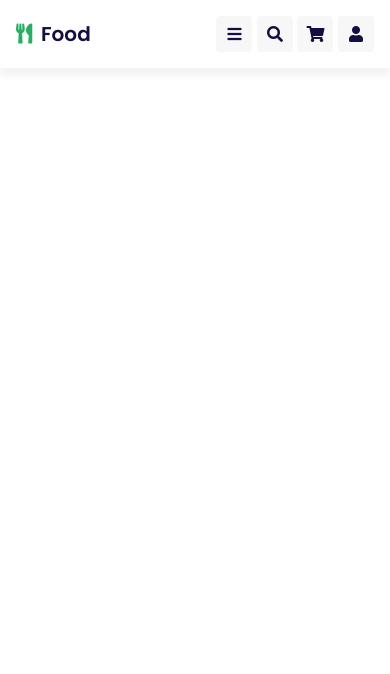
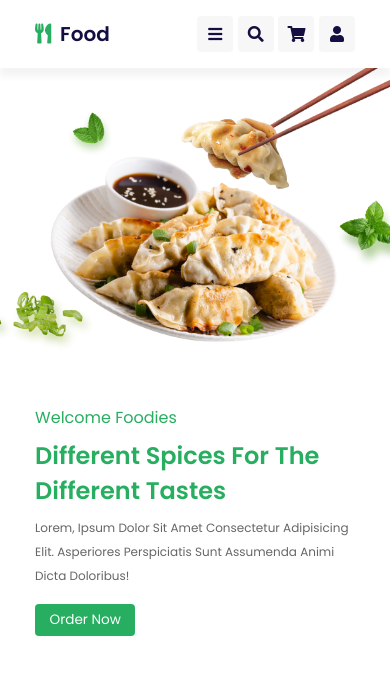
Before and after one commit to ozllmozdmrr/FoodRestaurant, a website: page public/index.html in a window 390 px wide. Drawn offline with Linux system fonts and the light colour scheme; files whose address does not match are found by name.

Commit message:
feat : screen responsive update

```diff
--- a/public/index.html
+++ b/public/index.html
@@ -66,7 +66,7 @@
 
                 <div class="box">
                     <i class="fas fa-times"></i>
-                    <img src="image/menu-1.png" alt="">
+                    <img src="/image/menu-1.png" alt="">
                     <div class="content">
                         <h3>delicious food</h3>
                         <span> quantity : </span>
@@ -79,7 +79,7 @@
 
                 <div class="box">
                     <i class="fas fa-times"></i>
-                    <img src="image/menu-2.png" alt="">
+                    <img src="/image/menu-2.png" alt="">
                     <div class="content">
                         <h3>delicious food</h3>
                         <span> quantity : </span>
@@ -92,7 +92,7 @@
 
                 <div class="box">
                     <i class="fas fa-times"></i>
-                    <img src="image/menu-3.png" alt="">
+                    <img src="/image/menu-3.png" alt="">
                     <div class="content">
                         <h3>delicious food</h3>
                         <span> quantity : </span>
@@ -105,7 +105,7 @@
 
                 <div class="box">
                     <i class="fas fa-times"></i>
-                    <img src="image/menu-4.png" alt="">
+                    <img src="/image/menu-4.png" alt="">
                     <div class="content">
                         <h3>delicious food</h3>
                         <span> quantity : </span>
@@ -118,7 +118,7 @@
 
                 <div class="box">
                     <i class="fas fa-times"></i>
-                    <img src="image/menu-5.png" alt="">
+                    <img src="/image/menu-5.png" alt="">
                     <div class="content">
                         <h3>delicious food</h3>
                         <span> quantity : </span>
@@ -165,7 +165,32 @@
             <p>forgot password? <a href="#">click here</a></p>
             <p>don't have an account? <a href="#">create one</a></p>
         </form>
+
     </div>
+
+    <!-- home section stars -->
+
+    <section class="home" id="home">
+
+        <div class="content">
+        <span>welcome foodies</span>
+        <h3>different spices for the different tastes</h3>
+        <p>Lorem, ipsum dolor sit amet consectetur adipisicing elit. Asperiores perspiciatis sunt assumenda animi dicta doloribus!</p>
+        <a href="#" class="btn">order now</a>
+        </div>
+
+        <div class="image">
+            <img src="/image/home-img.png" alt="" class="home-img">
+            <img src="/image/home-parallax-img.png" alt="" class="home-parallax-img">
+        </div>
+
+
+
+
+    </section>
+
+
+    <!-- home section ends -->
 
 
 
--- a/scss/style.scss
+++ b/scss/style.scss
@@ -1,167 +1,173 @@
 @import url('https://fonts.googleapis.com/css2?family=Poppins:wght@100;300;400;500;600&display=swap');
 @import url('https://fonts.googleapis.com/css2?family=Satisfy&display=swap');
 
-*{
+* {
   font-family: 'Poppins', sans-serif;
-  margin:0; padding:0;
+  margin: 0;
+  padding: 0;
   box-sizing: border-box;
-  outline: none; border:none;
+  outline: none;
+  border: none;
   text-decoration: none;
   text-transform: capitalize;
   transition: .2s linear;
 }
 
-$green:#27ae60;
-$black:#130f40;
-$white:#fff;
-$light-color:#666;
-$light-bg:#f7f7f7;
-$border:.1rem solid rgba(0,0,0,.2);
-$box-shadow:0 1rem 1rem rgba(0,0,0,.05);
+$green: #27ae60;
+$black: #130f40;
+$white: #fff;
+$light-color: #666;
+$light-bg: #f7f7f7;
+$border: .1rem solid rgba(0, 0, 0, .2);
+$box-shadow: 0 1rem 1rem rgba(0, 0, 0, .05);
 
 @mixin grid($val) {
   display: grid;
   grid-template-columns: repeat(auto-fit, minmax($val, 1fr));
-  gap:1.5rem;
+  gap: 1.5rem;
 }
 
 @mixin font($size) {
   font-family: 'Satisfy', cursive;
   font-size: $size;
-  color:$green;
+  color: $green;
 }
 
-html{
+html {
   font-size: 62.5%;
   overflow-x: hidden;
   scroll-behavior: smooth;
   scroll-padding-top: 8.5rem;
 
-  &::-webkit-scrollbar{
+  &::-webkit-scrollbar {
     width: 1rem;
   }
 
-  &::-webkit-scrollbar-track{
+  &::-webkit-scrollbar-track {
     background: $white;
   }
 
-  &::-webkit-scrollbar-thumb{
+  &::-webkit-scrollbar-thumb {
     background: $green;
     border-radius: 5rem;
   }
 }
 
-section{
-  padding:2rem 9%;
+section {
+  padding: 2rem 9%;
 }
 
-.heading{
+.heading {
   text-align: center;
   padding-bottom: 2rem;
 
-  span{
+  span {
     @include font(3rem);
   }
 
-  h3{
+  h3 {
     font-size: 3rem;
-    color:$black;
+    color: $black;
   }
 }
 
-.btn{
+.btn {
   display: inline-block;
   margin-top: 1rem;
-  padding:.7rem 1.8rem;
+  padding: .7rem 1.8rem;
   font-size: 1.7rem;
   cursor: pointer;
-  color:$white;
+  color: $white;
   background: $green;
   border-radius: .5rem;
 
-  &:hover{
+  &:hover {
     background: $black;
   }
 }
 
-.header{
+.header {
   position: sticky;
-  top:0; left:0; right:0;
+  top: 0;
+  left: 0;
+  right: 0;
   z-index: 1000;
   background: $white;
   box-shadow: $box-shadow;
   display: flex;
   align-items: center;
   justify-content: space-between;
-  padding:2rem 9%;
+  padding: 2rem 9%;
 
-  .logo{
+  .logo {
     font-size: 2.5rem;
     font-weight: bolder;
-    color:$black;
+    color: $black;
 
-    i{
+    i {
       padding-right: .5rem;
-      color:$green;
+      color: $green;
     }
   }
 
-  .navbar{
+  .navbar {
 
-    a{
+    a {
       font-size: 1.7rem;
-      margin:0 1rem;
-      color:$light-color;
+      margin: 0 1rem;
+      color: $light-color;
 
-      &:hover{
-        color:$green;
+      &:hover {
+        color: $green;
       }
     }
   }
 
-  .icons div{
+  .icons div {
     height: 4.5rem;
     width: 4.5rem;
     line-height: 4.5rem;
     font-size: 2rem;
     background: $light-bg;
-    color:$black;
+    color: $black;
     border-radius: .5rem;
     margin-left: .3rem;
     cursor: pointer;
     text-align: center;
 
-    &:hover{
-      color:$white;
+    &:hover {
+      color: $white;
       background: $green;
     }
   }
 }
 
-#menu-btn{
+#menu-btn {
   display: none;
 }
 
-@keyframes fadeUp{
-  0%{
+@keyframes fadeUp {
+  0% {
     transform: translateY(5rem);
     opacity: 0;
   }
 }
 
-.search-form-container{
+.search-form-container {
   position: fixed;
-  top:8.5rem; left:0; right:0;
+  top: 8.5rem;
+  left: 0;
+  right: 0;
   height: calc(100vh - 8.5rem);
   background: $white;
   z-index: 1000;
   display: none;
 
-  &.active{
+  &.active {
     display: block;
   }
 
-  form{
+  form {
     height: 7rem;
     border-bottom: .2rem solid $black;
     width: 100%;
@@ -169,30 +175,32 @@ section{
     align-items: center;
     animation: fadeUp .4s linear;
 
-    input{
+    input {
       height: 100%;
       width: 100%;
       font-size: 1.7rem;
-      color:$black;
+      color: $black;
       text-transform: none;
       padding-right: 1rem;
     }
 
-    label{
+    label {
       font-size: 3rem;
       cursor: pointer;
-      color:$black;
+      color: $black;
 
-      &:hover{
-        color:$green;
+      &:hover {
+        color: $green;
       }
     }
   }
 }
 
-.shopping-cart-container{
+.shopping-cart-container {
   position: fixed;
-  top:8.5rem; left:0; right:0;
+  top: 8.5rem;
+  left: 0;
+  right: 0;
   z-index: 1000;
   height: calc(100vh - 8.5rem);
   background: $white;
@@ -200,110 +208,111 @@ section{
   padding-bottom: 8rem;
   display: none;
 
-  &.active{
+  &.active {
     display: block;
   }
 
-  &::-webkit-scrollbar{
+  &::-webkit-scrollbar {
     width: 1rem;
   }
 
-  &::-webkit-scrollbar-track{
+  &::-webkit-scrollbar-track {
     background: $white;
   }
 
-  &::-webkit-scrollbar-thumb{
+  &::-webkit-scrollbar-thumb {
     background: $black;
     border-radius: 5rem;
   }
 
-  .title{
+  .title {
     font-size: 2.5rem;
-    padding:1rem;
-    color:$black;
+    padding: 1rem;
+    color: $black;
     border-bottom: $border;
     text-align: center;
   }
 
-  .products-container{
-    border:$border;
+  .products-container {
+    border: $border;
     border-radius: .5rem;
     animation: fadeUp .4s linear;
 
-    .box-container{
+    .box-container {
       @include grid(30rem);
-      padding:1.5rem;
+      padding: 1.5rem;
 
-      .box{
+      .box {
         border-radius: .5rem;
-        background:$light-bg;
+        background: $light-bg;
         display: flex;
         align-items: center;
-        gap:1.5rem;
-        padding:2rem;
+        gap: 1.5rem;
+        padding: 2rem;
         position: relative;
 
-        .fa-times{
+        .fa-times {
           position: absolute;
-          top:.7rem; right: 1rem;
+          top: .7rem;
+          right: 1rem;
           font-size: 2rem;
           cursor: pointer;
-          color:$black;
+          color: $black;
 
-          &:hover{
-            color:$green;
+          &:hover {
+            color: $green;
           }
         }
 
-        img{
-          height:8rem;
+        img {
+          height: 8rem;
         }
 
-        .content{
+        .content {
 
-          h3{
+          h3 {
             font-size: 2rem;
-            color:$black;
+            color: $black;
           }
 
-          span{
+          span {
             font-size: 1.5rem;
-            color:$light-color;
+            color: $light-color;
 
-            &.price{
-              color:$green;
+            &.price {
+              color: $green;
               font-size: 1.7rem;
             }
           }
 
-          input{
+          input {
             width: 8rem;
-            padding:.5rem 1.2rem;
+            padding: .5rem 1.2rem;
             font-size: 1.5rem;
-            color:$black;
-            margin:.7rem 0;
+            color: $black;
+            margin: .7rem 0;
           }
         }
       }
     }
   }
 
-  .cart-total{
+  .cart-total {
     margin-top: 2rem;
-    border:$border;
+    border: $border;
     border-radius: .5rem;
     animation: fadeUp .4s linear .4s backwards;
 
-    .box{
-      padding:1.5rem;
+    .box {
+      padding: 1.5rem;
 
-      h3{
-        color:$black;
+      h3 {
+        color: $black;
         font-size: 2rem;
         padding-bottom: .7rem;
 
-        span{
-          color:$green;
+        span {
+          color: $green;
         }
       }
     }
@@ -313,7 +322,9 @@ section{
 
 .login-form-container {
   position: fixed;
-  top:8.5rem; left:0; right:0;
+  top: 8.5rem;
+  left: 0;
+  right: 0;
   z-index: 1000;
   height: calc(100vh - 8.5rem);
   background: $white;
@@ -342,7 +353,7 @@ section{
   }
 
   .box {
-    margin:.7rem 0;
+    margin: .7rem 0;
     border-radius: .5rem;
     background: $light-bg;
     padding: 1rem 1.2rem;
@@ -356,7 +367,7 @@ section{
     padding: 1rem 0;
     display: flex;
     align-items: center;
-    gap:.5rem;
+    gap: .5rem;
 
     label {
       font-size: 1.5rem;
@@ -384,8 +395,60 @@ section{
         text-decoration: underline;
       }
     }
+  }
+}
 
 
+
+////////////    Home //////////////////
+
+
+.home {
+  display: flex;
+  align-items: center;
+  flex-wrap: wrap-reverse;
+  gap: 2rem;
+  position: relative;
+  overflow: hidden;
+
+  .content {
+    flex: 1 1 41rem;
+
+    span {
+      font-size: 2rem;
+      color: $green;
+    }
+
+    h3 {
+      font-size: 4rem;
+      color: $green;
+      padding-top: 1rem;
+    }
+
+    p {
+      font-size: 1.4rem;
+      color: $light-color;
+      line-height: 2;
+      padding: 1rem 0;
+    }
+  }
+
+  .image {
+    flex: 1 1 41rem;
+    margin:2rem 0;
+    pointer-events: none;
+
+    .home-img {
+      width: 100%;
+      margin-top: 5rem;
+    }
+  }
+
+  .home-parallax-img {
+    position: absolute;
+    top: -14rem;
+    right: -6rem;
+    width: 75vw;
   }
 
 
@@ -401,30 +464,80 @@ section{
 
 
 
+
+
+
+
+
+
+
+
+
+
+
+
+
+
+
+
+
+
+
+
+
 // media queries
 
-@media(max-width:991px){
-  html {
-    font-size: 55%;
-  }
-
-  .header {
-    padding: 2rem;
-  }
-
-  section {
-    padding: 2rem;
+@media(max-width:1440px){
+  .home{
+    .home-parallax-img {
+      top: -9rem;
+      width: 80%;
+    }
   }
 }
 
+@media(max-width:1024px){
+  .home{
+    .home-parallax-img {
+      top: -10rem;
+      right: -4rem;
+      width: 132%;
+    }
+  }
 
-@media(max-width:768px){
+}
+
+// @media(max-width:991px) {
+//   html {
+//     font-size: 55%;
+//   }
+
+//   .header {
+//     padding: 2rem;
+//   }
+
+//   section {
+//     padding: 2rem;
+//   }
+
+//   .home{
+//     .home-parallax-img {
+//       top: -10rem;
+//       right: -4rem;
+//       width: 132%;
+//     }
+//   }
+// }
+
+
+@media(max-width:768px) {
 
   #menu-btn {
     display: inline-block;
   }
+
   .header .navbar {
-    position:absolute;
+    position: absolute;
     top: 99%;
     left: 0;
     right: 0;
@@ -444,12 +557,23 @@ section{
       margin: 2rem;
       display: block;
     }
+  }
 
+  .home{
+    .home-parallax-img {
+      top: -10rem;
+      right: -9rem;
+      width: 152%;
+    }
   }
+
+
+
+
 }
 
 
-@media(max-width:450px){
+@media(max-width:450px) {
   html {
     font-size: 50%;
   }
@@ -464,4 +588,45 @@ section{
       }
     }
   }
+
+
+  .home{
+    .home-parallax-img {
+      top: -4rem;
+      right: -6rem;
+      width: 152%;
+    }
+  }
+
+  .home .content{
+    h3 {
+      font-size: 3rem;
+    }
+
+    p{
+      font-size: 1.5rem;
+    }
+  }
+
 }
+
+
+@media(max-width:375px) {
+  .home {
+    .home-parallax-img {
+      top: 0rem;
+      right: -4rem;
+      width: 145%;
+    }
+  }
+
+  .home .content{
+    h3 {
+      font-size: 3rem;
+    }
+
+    p{
+      font-size: 1.5rem;
+    }
+  }
+}
```
Also changed, not shown: js/script.js (+14 -0 lines), dist/css/style.css.
